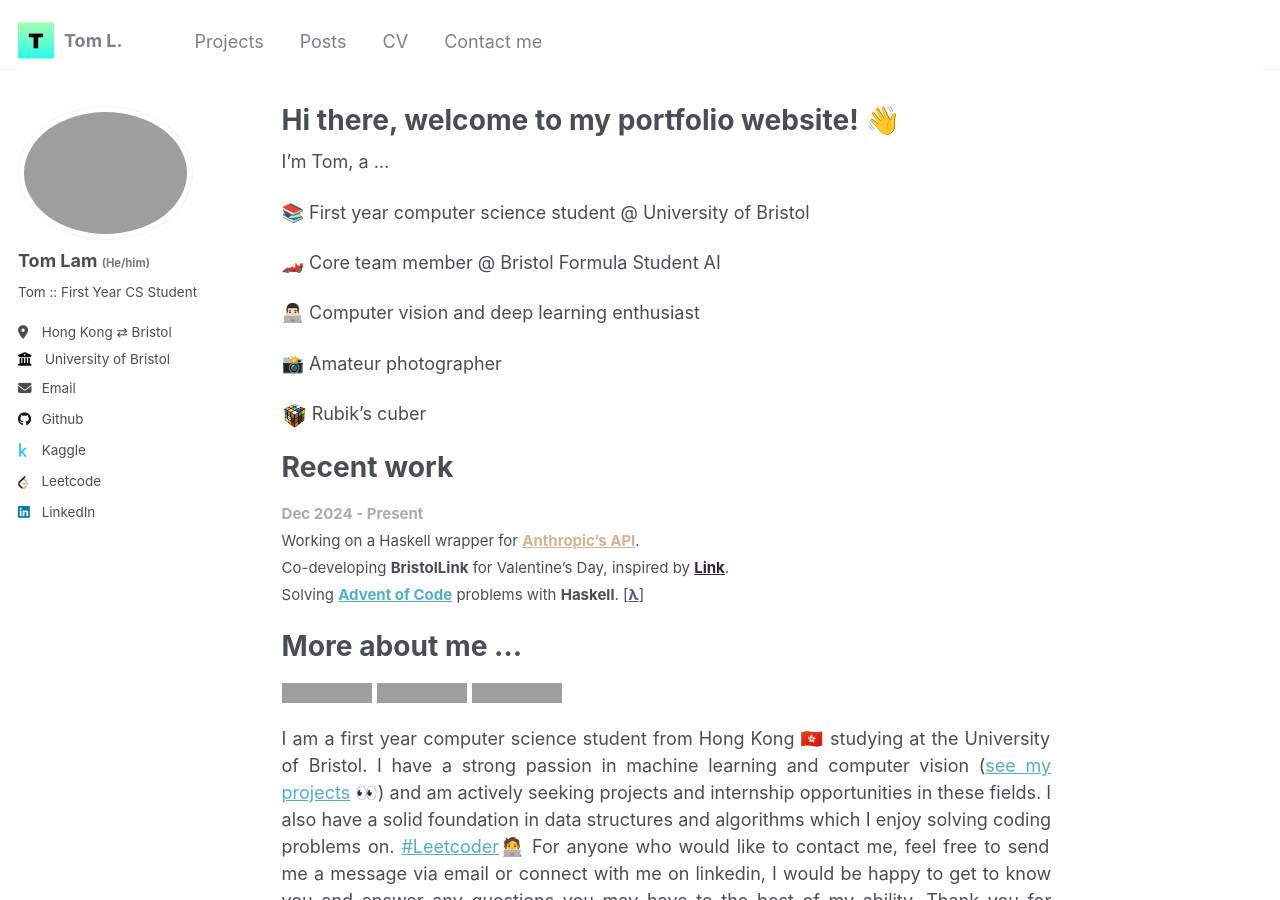
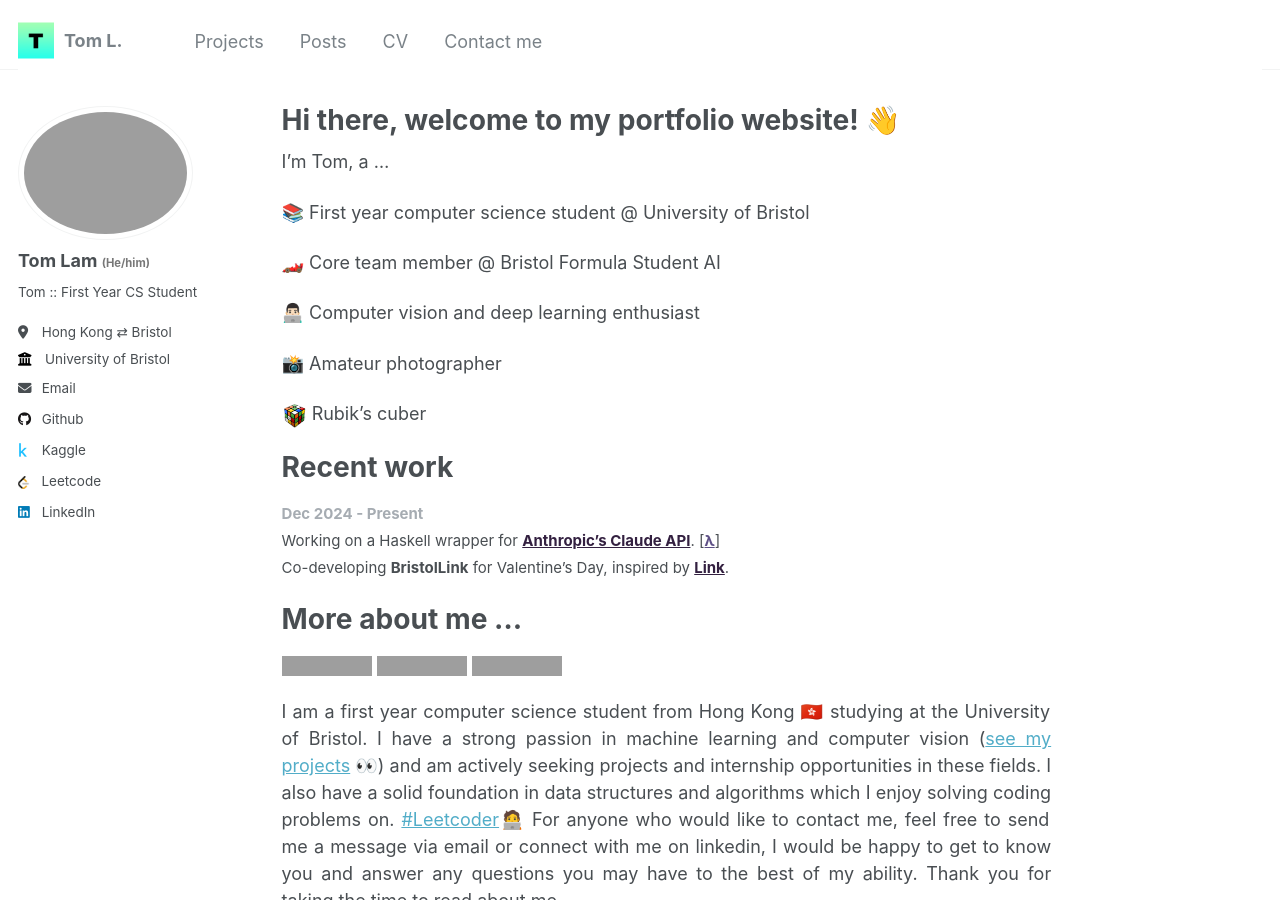
Before and after one commit to T0mLam/t0mlam.github.io, a Jekyll site: the page built from _pages/about.md, in a window 1280 px wide and 900 px high. Built offline with Jekyll 4.4.1, drawn with Linux system fonts in a browser that asks for light colours; a script that is not in the unit is left out; grey boxes are pictures that could not be loaded.

Commit message:
update recent work

```diff
--- a/_pages/about.md
+++ b/_pages/about.md
@@ -23,10 +23,8 @@ I'm Tom, a ...
 # Recent work
 
 <span style="color:#a6acb2; font-size: smaller;"><b>Dec 2024 - Present</b></span><br>
-<span style="font-size: smaller;">Working on a Haskell wrapper for <a href="https://docs.anthropic.com/en/release-notes/api" style="color:rgb(214, 178, 147);"><b>Anthropic’s API</b></a>.</span><br>
+<span style="font-size: smaller;">Working on a Haskell wrapper for <a href="https://docs.anthropic.com/en/release-notes/api" style="color:rgb(51, 32, 64);"><b>Anthropic's Claude API</b></a>. [<a href="https://github.com/T0mLam/claude-haskell" style="color: #5e5086;"><b>λ</b></a>]</span><br>
 <span style="font-size: smaller;">Co-developing <b>BristolLink</b> for Valentine's Day, inspired by <a href="https://stanforddaily.com/2020/08/07/new-stanford-link-website-connects-students-with-mutual-crushes/" style="color:rgb(51, 32, 64);"><b>Link</b></a>.</span><br>
-<span style="font-size: smaller;">Solving <a href="https://adventofcode.com"><b>Advent of Code</b></a> problems with <b>Haskell</b>. [<a href="https://github.com/T0mLam/advent-of-code-2024" style="color: #5e5086;"><b>λ</b></a>]</span><br>
-
 
 # More about me ...
 
```
